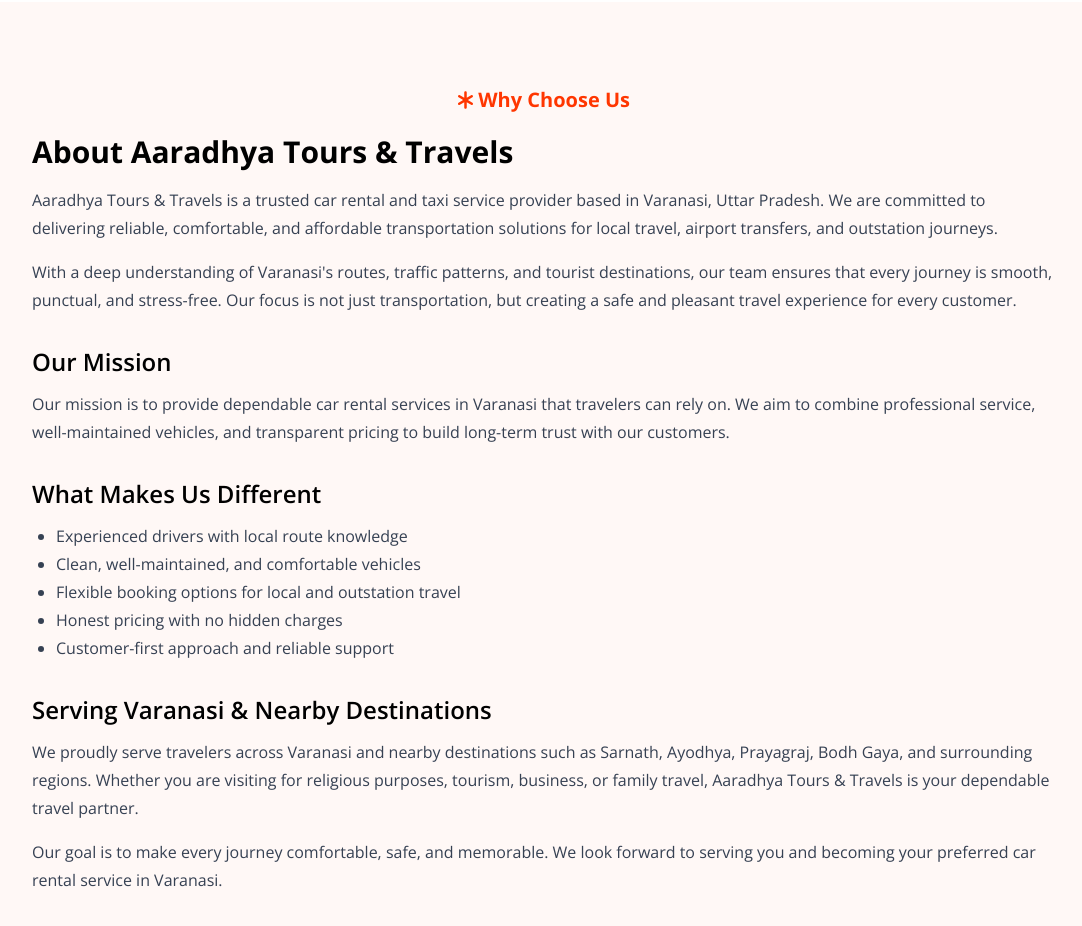
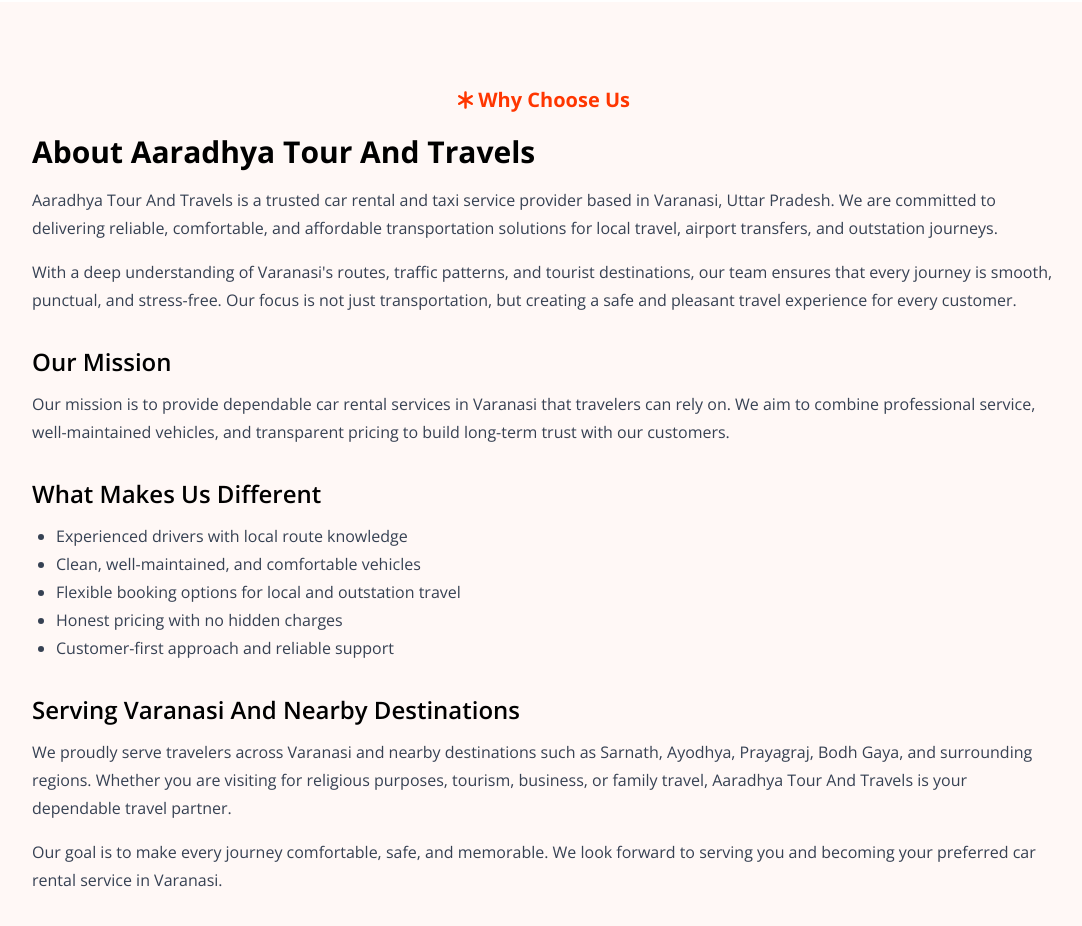
Before and after one commit to rajat6427-bot/Aaradhya-Tour-Travels, a Next.js app: page /about in a window 1280 px wide. Shown: the part 1500-2426 px from the top of the page, without its empty margins (96-1178 px from the left). Built offline with nearby package versions, Linux system fonts and the light colour scheme.

Commit message:
fix Typo Bug of Tours to Tour

```diff
--- a/components/AboutSeoContent.jsx
+++ b/components/AboutSeoContent.jsx
@@ -2,15 +2,18 @@
   return (
     <div className=" flex items-center justify-center">
       <section className="w-full lg:w-[95%] lg:rounded-[3rem] flex items-center justify-center flex-col bg-[#FFF8F6] px-4 md:px-10 py-16">
-         <h2 className=" mt-5 text-[1rem] mb-5 md:text-xl font-bold text-[#FF3600]"><i className="fa-solid fa-asterisk text-xl font-bold text-[#FF3600]"></i> Why Choose Us</h2>
+        <h2 className=" mt-5 text-[1rem] mb-5 md:text-xl font-bold text-[#FF3600]">
+          <i className="fa-solid fa-asterisk text-xl font-bold text-[#FF3600]"></i>{" "}
+          Why Choose Us
+        </h2>
+
         <div className="max-w-5xl mx-auto text-gray-700 leading-7">
-
           <h2 className="text-3xl font-bold text-black mb-4">
-          About Aaradhya Tours & Travels
+            About Aaradhya Tour And Travels
           </h2>
 
           <p className="mb-4">
-          Aaradhya Tours & Travels is a trusted car rental and taxi service provider
+            Aaradhya Tour And Travels is a trusted car rental and taxi service provider
             based in Varanasi, Uttar Pradesh. We are committed to delivering reliable,
             comfortable, and affordable transportation solutions for local travel,
             airport transfers, and outstation journeys.
@@ -47,14 +50,14 @@
           </ul>
 
           <h3 className="text-2xl font-semibold text-black mt-8 mb-3">
-          Serving Varanasi & Nearby Destinations
+            Serving Varanasi And Nearby Destinations
           </h3>
 
           <p className="mb-4">
             We proudly serve travelers across Varanasi and nearby destinations such
             as Sarnath, Ayodhya, Prayagraj, Bodh Gaya, and surrounding regions.
             Whether you are visiting for religious purposes, tourism, business,
-          or family travel, Aaradhya Tours & Travels is your dependable travel partner.
+            or family travel, Aaradhya Tour And Travels is your dependable travel partner.
           </p>
 
           <p>
@@ -62,7 +65,6 @@
             We look forward to serving you and becoming your preferred car rental
             service in Varanasi.
           </p>
-
         </div>
       </section>
     </div>
```
Lines whose indentation alone changed are shown as unchanged.
